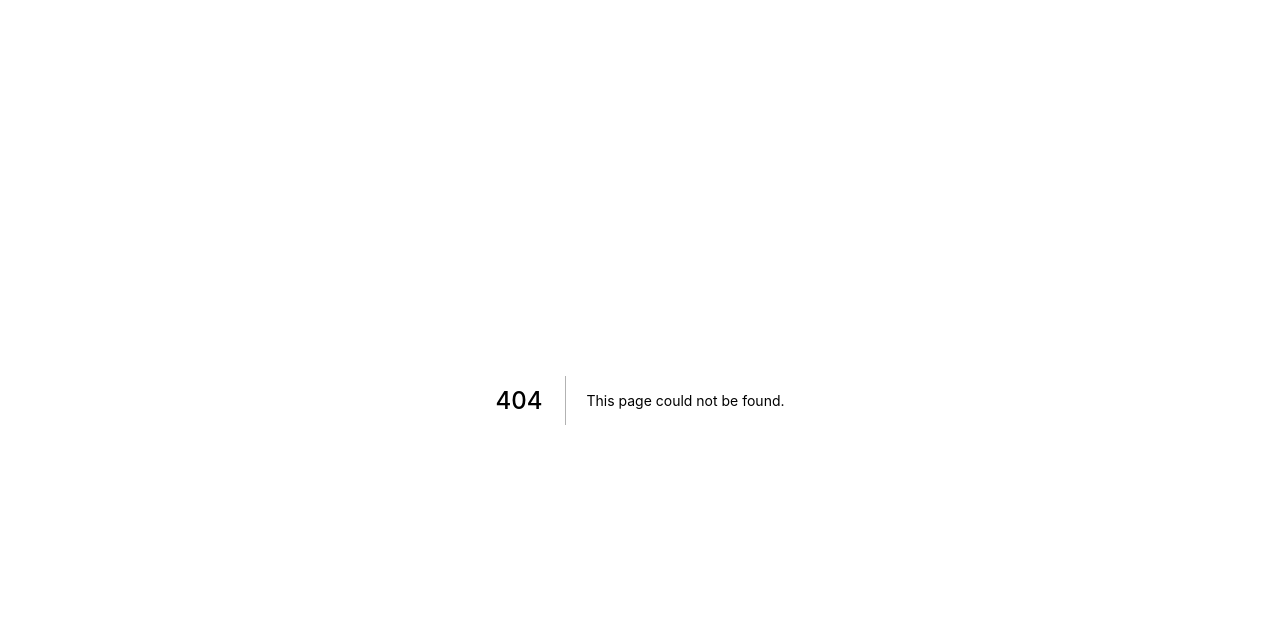
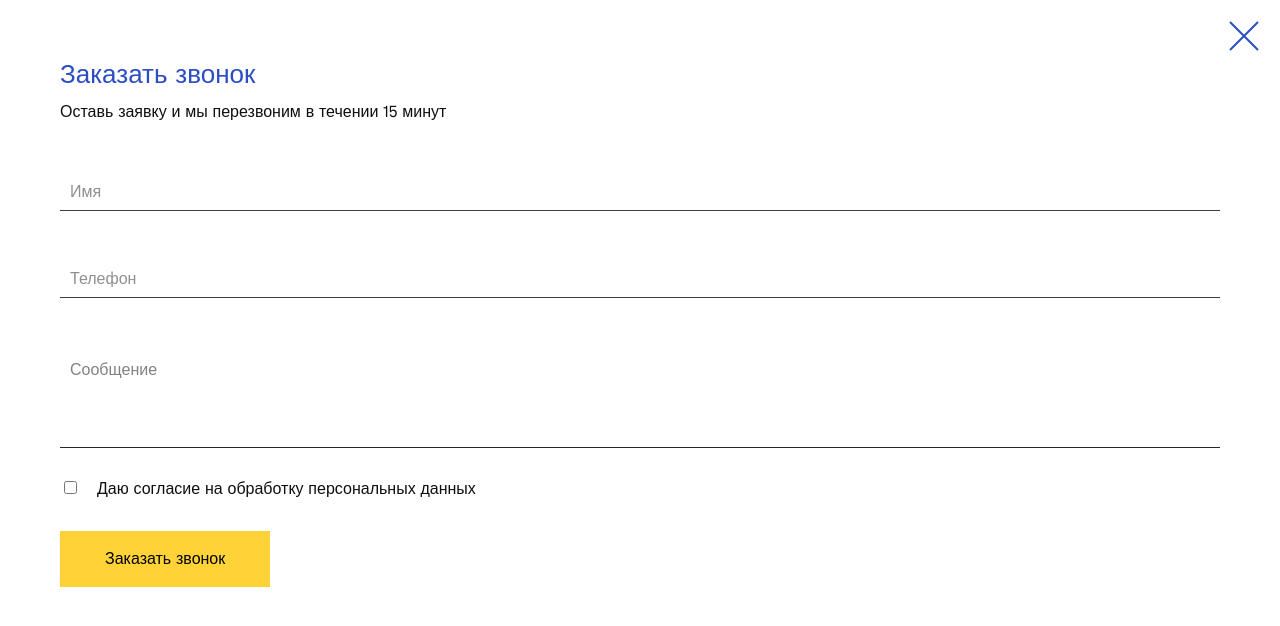
Before and after one commit to Gur01/climate, a Next.js app: page /Main/elements/ContactForm in a window 1280 px wide. Before the commit this address had no page. Shown: the top 626 px of the page. Built offline with nearby package versions, Linux system fonts and the light colour scheme.

Commit message:
modal handlers and context

```diff
--- a/src/components/Icons.jsx
+++ b/src/components/Icons.jsx
@@ -4,5 +4,9 @@ export const Profi = () => <svg width="30" height="30" viewBox="0 0 30 30" fill=
 </svg>
 
 export const ArrowLeft = () => <svg width="14" height="26" viewBox="0 0 14 26" fill="none" xmlns="http://www.w3.org/2000/svg">
-<path d="M12 24L1 13L12 2" stroke="white" strokeWidth="2" strokeLinecap="square" strokeLinejoin="round"/>
+    <path d="M12 24L1 13L12 2" stroke="white" strokeWidth="2" strokeLinecap="square" strokeLinejoin="round" />
 </svg>
+
+export const Cross = (props) => <svg width="30" height="30" viewBox="0 0 30 30" fill="none" xmlns="http://www.w3.org/2000/svg" {...props} >
+    <path d="M1 1L29 29M29 1L1 29" stroke="#2C4DC3" strokeWidth="2" />
+</svg>
--- /dev/null
+++ b/src/components/Input.jsx
@@ -0,0 +1,41 @@
+import styled from 'styled-components';
+
+const Input = ({ errorMessage, ...rest }) => {
+    return (
+        <Box>
+            <StyledInput type="text" {...rest} />
+            {errorMessage && <ErrorMessage>{errorMessage}</ErrorMessage>}
+        </Box>
+    )
+}
+
+export default Input;
+
+const Box = styled.div`
+    margin-top: 50px;
+    position: relative;
+`
+
+const StyledInput = styled.input`
+    width: 100%;
+    padding: 10px;
+    border: 0;
+    border-bottom: 1px solid ${({ error }) => error ? '#FF0000' : '#0F0F10'};
+    opacity: 0.8;
+    font-size: 16px;
+    font-family: inherit;
+    color: ${({ error }) => error ? '#FF0000' : '#0F0F10'};
+
+    &:focus {
+        outline-width: 0;
+        opacity: 1;
+    }
+`
+
+export const ErrorMessage = styled.div`
+    font-size: 12px;
+    color: #FF0000;
+    margin-top: 3px;
+    position: absolute;
+    right: 0;
+`
--- a/src/components/Modal.jsx
+++ b/src/components/Modal.jsx
@@ -3,9 +3,14 @@ import styled from 'styled-components';
 const Modal = ({open, children}) => {
     return (
         <>
-            {open && <Wrapper>
-                <StyledModal>{children}</StyledModal>
-            </Wrapper>}
+            {open && (
+                <>
+                    <Wrapper>
+                        <StyledModal>{children}</StyledModal>
+                    </ Wrapper>
+                    {/* <Background /> */}
+                </>
+            )}
         </>
     )
 
@@ -16,11 +21,28 @@ export default Modal;
 const Wrapper = styled.div`
     position: fixed;
     width: 100%;
-    height: 100%;
+    height: 100vh;
+    top: 0;
+    bottom: 0;
+    display: flex;
+    justify-content: center;
+	align-items: center;
+    z-index: 1;
+`
+
+const Background = styled.div`
+    width: 100%;
+    height: 100vh;
     opacity: 0.5;
-`;
+    background-color: #fff;
+    z-index: 1000;
+    top: 0;
+    bottom: 0;
+    position: fixed;
+`
 
 const StyledModal = styled.div`
     width: 580px;
-    height: 634px;
+    background-color: #fff;
+    z-index: 1001;
 `
--- /dev/null
+++ b/src/components/Textarea.jsx
@@ -0,0 +1,39 @@
+import styled from 'styled-components';
+import { ErrorMessage } from './Input';
+
+const Textarea = ({ error, errorMessage = 'Ошибка!', ...rest }) => {
+    return (
+        <Box>
+            <StyledTextarea {...rest} />
+            {error && <ErrorMessage>{errorMessage}</ErrorMessage>}
+
+        </Box>
+    )
+}
+
+export default Textarea;
+
+const Box = styled.div`
+    margin-top: 50px;
+    `
+
+const StyledTextarea = styled.textarea`
+    width: 100%;
+    padding: 10px;
+    border: 0;
+    border-bottom: 1px solid ${({ error }) => error ? '#FF0000' : '#0F0F10'};
+    color: ${({ error }) => error ? '#FF0000' : '#0F0F10'};
+    opacity: 0.9;
+    font-size: 16px;
+    font-family: inherit;
+    min-height: 100px;
+    resize: none;
+    line-height:24px;
+
+    &:focus {
+        outline-width: 0;
+        opacity: 1
+    }
+;
+
+`
--- a/src/components/index.js
+++ b/src/components/index.js
@@ -2,8 +2,10 @@ export { default as Button } from './Button';
 export { default as Container } from './Container';
 export { default as Divider } from './Divider';
 export { default as Group } from './Group';
-export { default as Icons } from './Icons';
+export * from './Icons';
+export { default as Input } from './Input';
 export { default as Layout } from './Layout';
 export { default as Modal } from './Modal';
 export { default as Section } from './Section';
+export { default as Textarea } from './Textarea';
 export { default as Title } from './Title';
--- /dev/null
+++ b/src/context/index.jsx
@@ -0,0 +1,17 @@
+import { createContext, useContext, useState } from 'react';
+
+const AppContext = createContext();
+
+export function AppWrapper({ children }) {
+  const [isOpenedModal, setIsOpenedModal] = useState(false);
+
+  return (
+    <AppContext.Provider value={{ isOpenedModal, setIsOpenedModal }}>
+      {children}
+    </AppContext.Provider>
+  );
+}
+
+export function useModal() {
+  return useContext(AppContext);
+}
--- a/src/pages/Main/components/Header.jsx
+++ b/src/pages/Main/components/Header.jsx
@@ -1,4 +1,5 @@
 import { Button, Container } from '@/components';
+import { useModal } from '@/context';
 import { useClickOutside } from '@/hooks/useClickOutside';
 import { useRef, useState } from 'react';
 import styled from 'styled-components';
@@ -11,14 +12,13 @@ import Logo from '../elements/Logo';
 import SwiperNavigation from '../elements/SwiperNavigation';
 
 const Header = ({ data }) => {
-
     const { phone, slides, subPhone } = data;
     const [isOpenHamburger, setOpenHamburger] = useState(false);
+    const {setIsOpenedModal} = useModal();
 
     const navRef = useRef(null);
     const buttonRef = useRef(null);
     const headerRef = useRef(null);
-
 
     useClickOutside(navRef, (e) => {
         e.stopPropagation();
@@ -83,7 +83,7 @@ const Header = ({ data }) => {
                                             <LeftSideInner>
                                                 <HeaderTitle dangerouslySetInnerHTML={{__html: slide?.title}} />
                                                 <HeaderSubTitle>{slide.subTitle}</HeaderSubTitle>
-                                                <Button>Заказать звонок</Button>
+                                                <Button onClick={()=> setIsOpenedModal(true)}>Заказать звонок</Button>
                                             </LeftSideInner>
                                         </HeaderText>
                                     </Container>
--- /dev/null
+++ b/src/pages/Main/elements/ContactForm.jsx
@@ -0,0 +1,147 @@
+import { Button, Cross, Input, Textarea } from '@/components';
+import { useModal } from '@/context';
+import { useState } from 'react';
+import styled from 'styled-components';
+
+const phoneRegEx = /^(\+7|7|8)?[\s\-]?\(?[489][0-9]{2}\)?[\s\-]?[0-9]{3}[\s\-]?[0-9]{2}[\s\-]?[0-9]{2}$/;
+
+const ContactForm = () => {
+    const [error, setError] = useState({
+        name: '',
+        phone: '',
+        message: '',
+        confirm: ''
+    });
+    const [state, setState] = useState({
+        name: '',
+        phone: '',
+        message: '',
+        confirm: ''
+    });
+
+    const {setIsOpenedModal} = useModal()
+
+    const validateForm = () => {
+        const newErrors = { ...error };
+
+        //name
+        if (!state.name || state.name.length < 3) {
+            newErrors.name = 'Укажите имя';
+        } else {
+            newErrors.name = '';
+        }
+
+        //phone
+        if (!phoneRegEx.test(state.phone)) {
+            newErrors.phone = 'Укажите номер телефона';
+        } else {
+            newErrors.phone = '';
+        }
+
+        // confirm
+        if (!state.confirm) {
+            newErrors.confirm = 'confirm';
+        } else {
+            newErrors.confirm = '';
+        }
+
+
+        setError(newErrors);
+
+        for (const key in newErrors) {
+            if (newErrors[key]) return false;
+        }
+
+        return true;
+    }
+
+    const submit = (event) => {
+        event.preventDefault();
+
+        if (validateForm()) {
+            console.log('send form');
+        }
+    }
+
+    const onChange = (event) => {
+        const { name, value } = event.currentTarget
+
+        if (value) {
+            setError({ ...error, [name]: '' });
+        }
+
+        setState((state) => ({ ...state, [name]: value }))
+    }
+
+    const onChangeCheckbox = (event) => {
+        const { name } = event.currentTarget
+        const { checked } = event.target
+
+        if (checked) {
+            setError({ ...error, [name]: false });
+        }
+
+        setState((state) => ({ ...state, [name]: checked }))
+    }
+
+    const closeModal = () => {
+        console.log('hello');
+        setIsOpenedModal(false)
+    }
+
+    return (
+        <StyledForm>
+            <StyledCross onClick={closeModal}/>
+            <Title>Заказать звонок</Title>
+            <SubTitle>Оставь заявку и мы перезвоним в течении 15 минут</SubTitle>
+            <Input placeholder="Имя" name="name" errorMessage={error.name} onChange={onChange} />
+            <Input placeholder="Телефон" name="phone" errorMessage={error.phone} onChange={onChange} />
+            <Textarea placeholder="Сообщение" name="message" onChange={onChange} />
+            <CheckboxBlock error={error.confirm}>
+                <input type="checkbox" name="confirm" onChange={onChangeCheckbox}/>
+                <span>Даю согласие на обработку персональных данных</span>
+            </CheckboxBlock>
+
+            <StyledButton type='submit' onClick={submit}>Заказать звонок</StyledButton>
+        </StyledForm>
+    )
+}
+
+export default ContactForm;
+
+const StyledForm = styled.form`
+    padding: 60px;
+    position: relative;
+`;
+
+const Title = styled.div`
+    font-size: 26px;
+    line-height: 30px;
+    margin-bottom: 10px;
+    color: #2C4DC3;
+
+`
+const SubTitle = styled.div`
+    font-size: 16px;
+    line-height: 24px;
+`
+
+const StyledButton = styled(Button)`
+    margin-top: 33px;
+`;
+
+const CheckboxBlock = styled.div`
+    margin-top: 27px;
+
+    span {
+        margin-left: 17px;
+        color: ${({ error }) => error ? '#FF0000' : '#0F0F10'};
+    }
+`
+
+const StyledCross = styled(Cross)`
+    position: absolute;
+    right: 21px;
+    top: 21px;
+    cursor: pointer;
+`
--- a/src/pages/_app.js
+++ b/src/pages/_app.js
@@ -1,8 +1,12 @@
 import '../styles/globals.css'
+import { AppWrapper } from '@/context';
 
 function MyApp({ Component, pageProps }) {
-  console.log(pageProps);
-  return <Component {...pageProps} />
+  return (
+    <AppWrapper>
+      <Component {...pageProps} />
+    </AppWrapper>
+  )
 }
 
 export default MyApp
--- a/src/styles/globals.css
+++ b/src/styles/globals.css
@@ -3,6 +3,8 @@ body {
   padding: 0;
   margin: 0;
   font-family: raptor_v3_premiummedium, sans-serif;
+  color: #0F0F10;
+
 }
 
 a {
@@ -12,6 +14,7 @@ a {
 
 * {
   box-sizing: border-box;
+  font-family: inherit;
 }
 
 @font-face {
@@ -28,7 +31,7 @@ p {
   font-weight: normal;
   line-height: 24px;
   margin-block-start: 0;
-    margin-block-end: 0;
+  margin-block-end: 0;
 }
 
 h1, h2, h3 {
@@ -40,3 +43,37 @@ ul {
   padding: 0;
   list-style-type: none;
 }
+
+textarea {
+  font-family: in;
+}
+
+/* ===== Scrollbar CSS ===== */
+  /* Firefox */
+  * {
+    scrollbar-width: auto;
+    scrollbar-color: #808080 #ffffff;
+  }
+
+/* ===== Scrollbar CSS ===== */
+/* https://codepen.io/stephenpaton-tech/full/JjRvGmY */
+  /* Firefox */
+  * {
+    scrollbar-width: auto;
+    scrollbar-color: #c5c5c5 #ffffff;
+  }
+
+  /* Chrome, Edge, and Safari */
+  *::-webkit-scrollbar {
+    width: 16px;
+  }
+
+  *::-webkit-scrollbar-track {
+    background: #ffffff;
+  }
+
+  *::-webkit-scrollbar-thumb {
+    background-color: #c5c5c5;
+    border-radius: 10px;
+    border: 3px solid #ffffff;
+  }
```
Also changed, not shown: src/pages/index.js (deleted, +0 -32 lines), src/pages/index.jsx (added, +40 -0 lines).
